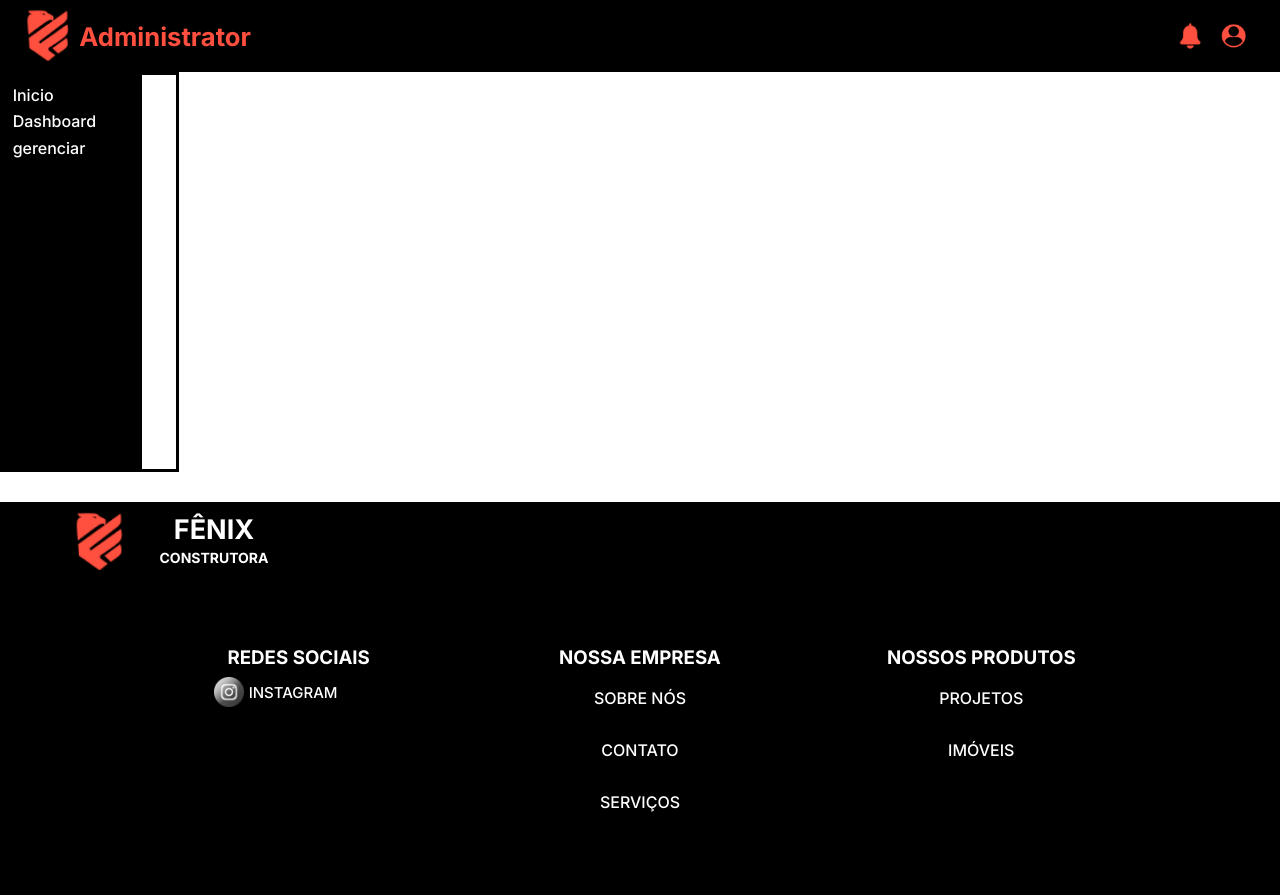
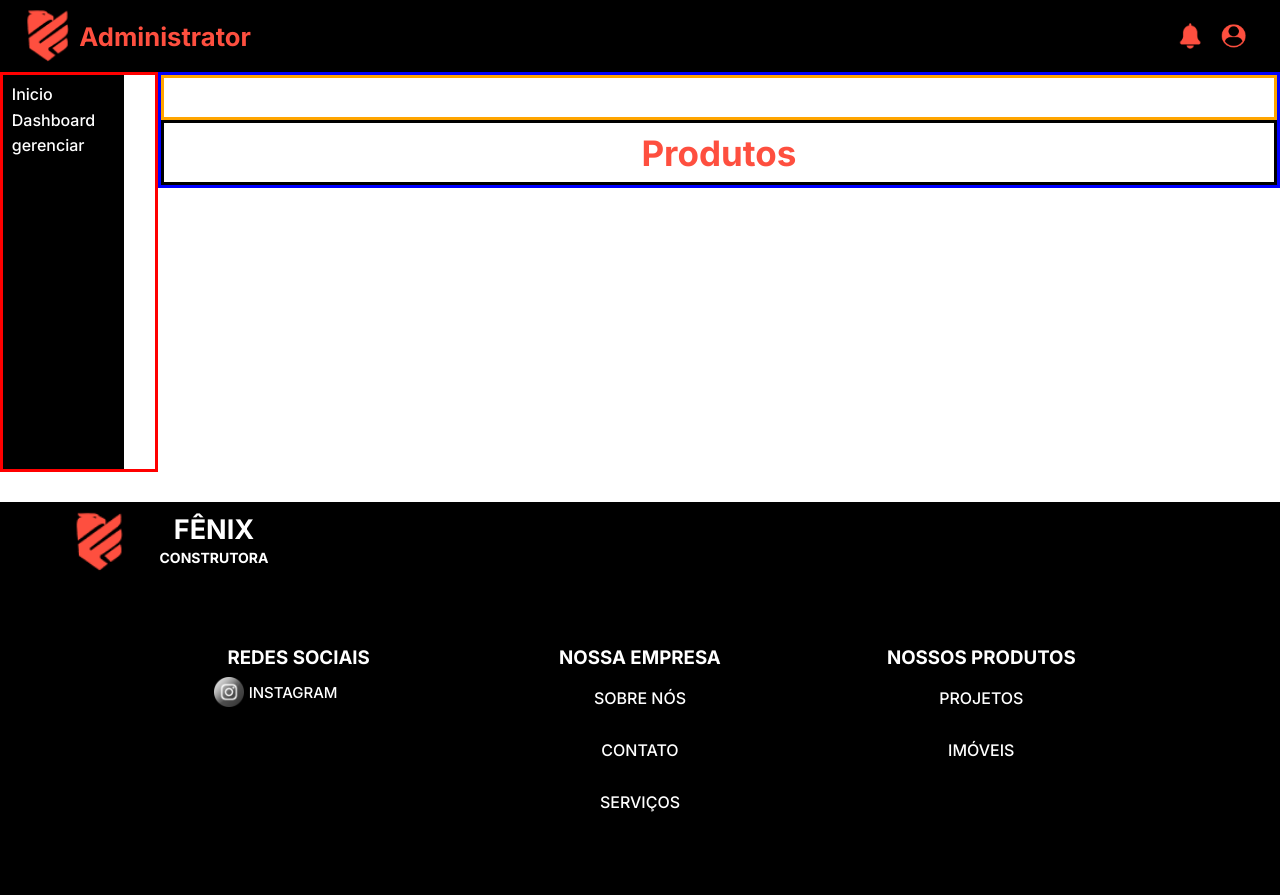
Before and after one commit to Guimas1506/FENIX-CONSTRUTORA, a website: page Administrator/index.html in a window 1280 px wide. Drawn offline with Linux system fonts and the light colour scheme; files whose address does not match are found by name.

Commit message:
atualização parcial do adm

```diff
--- a/Administrator/index.html
+++ b/Administrator/index.html
@@ -1,12 +1,16 @@
 <!DOCTYPE html>
 <html lang="pt-br">
   <head>
-    <meta charset="UTF-8">
-    <meta name="viewport" content="width=device-width, initial-scale=1.0">
-    <link rel="stylesheet" href="style.css">
-     <link rel="preconnect" href="https://fonts.googleapis.com">
-    <link rel="preconnect" href="https://fonts.gstatic.com" crossorigin>
-    <link href="https://fonts.googleapis.com/css2?family=Inter:ital,opsz,wght@0,14..32,100..900;1,14..32,100..900&display=swap" rel="stylesheet">
+    <meta charset="UTF-8" />
+    <meta name="viewport" content="width=device-width, initial-scale=1.0" />
+    <link rel="stylesheet" href="style.css" />
+    <link rel="preconnect" href="https://fonts.googleapis.com" />
+    <link rel="preconnect" href="https://fonts.gstatic.com" crossorigin />
+    <link rel="shortcut icon" type="imagex/png" href="img/logo1.png" />
+    <link
+      href="https://fonts.googleapis.com/css2?family=Inter:ital,opsz,wght@0,14..32,100..900;1,14..32,100..900&display=swap"
+      rel="stylesheet"
+    />
     <title>Administrator</title>
   </head>
   <body>
@@ -14,16 +18,14 @@
       <div class="navbar">
         <div class="logo">
           <div class="logotipo">
-                    <img src="img/logo1.png" alt="Logo">
+            <img src="img/logo1.png" alt="Logo" />
             <span>Administrator</span>
           </div>
-
-
         </div>
         <div class="notification">
-                <img src="img/notification.png" alt="Notification">
+          <img src="img/notification.png" alt="Notification" />
           <span>
-                    <img src="img/Nav.png" alt="">
+            <img src="img/Nav.png" alt="" />
           </span>
         </div>
       </div>
@@ -32,22 +34,22 @@
     <!--AQUI TERMINA O NAVBAR DO PROJETO ADM-->
 
     <div class="conteud">
-
       <aside>
-
         <div class="menu">
-
           <a href="#">Inicio</a>
           <a href="#">Dashboard</a>
           <a href="#">gerenciar</a>
+        </div>
+      </aside>
 
-
+      <main>
+        <div class="indicator">
 
         </div>
 
-    </aside>
-
-    <main>
+        <div class="title-page">
+            <h2>Produtos</h2>
+        </div>
 
       </main>
 
@@ -126,9 +128,5 @@
       </div>
       <!-- Fim do rodapé -->
     </footer>
-
-
-
-
   </body>
 </html>
--- a/Administrator/style.css
+++ b/Administrator/style.css
@@ -93,7 +93,7 @@ body::-webkit-scrollbar{
 }
 
 aside{
-    border: solid;
+    border: solid red;
     display: flex;
     justify-content: center;
     width: 14vw;
@@ -120,10 +120,47 @@ aside{
 }
 
 
+/*CONFIGURAÇÕES BASICAS DO CONTEUD*/
+ .conteud{
+    width: 100%;
+    height: 100%;
+    display: flex;
+    flex-direction: row;
+ }
 
+main{
+    border: solid blue;
+    width: 100%;
+    height: 100%;
+    display: flex;
+    flex-direction: column;
+    justify-content: center;
+    align-items: center;
+}
 
+.indicator{
+    width: 100%;
+    height: 45px;
+    border: solid orange;
+    display: flex;
+}
 
+.title-page{
+    width: 100%;
+    height: 65px;
+    display: flex;
+    border: solid;
+    align-items: center;
+    justify-content: center;
+}
 
+.title-page h2{
+    display: flex;
+    align-items: center;
+    justify-content: center;
+    color: var(--Cor-Secundaria);
+    font-size: 35px;
+}
 
 
 
```
Lines whose indentation alone changed are shown as unchanged.
